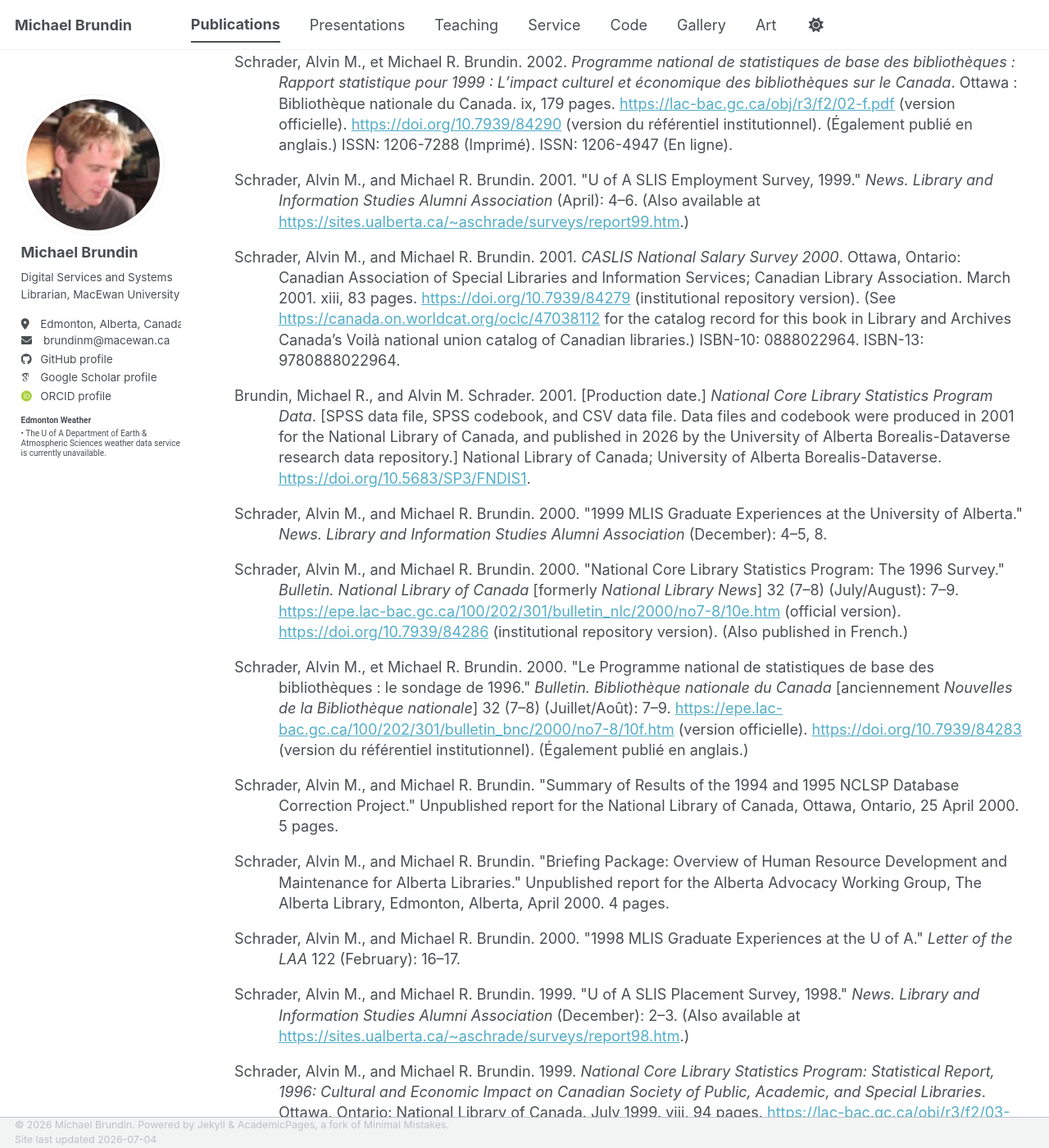
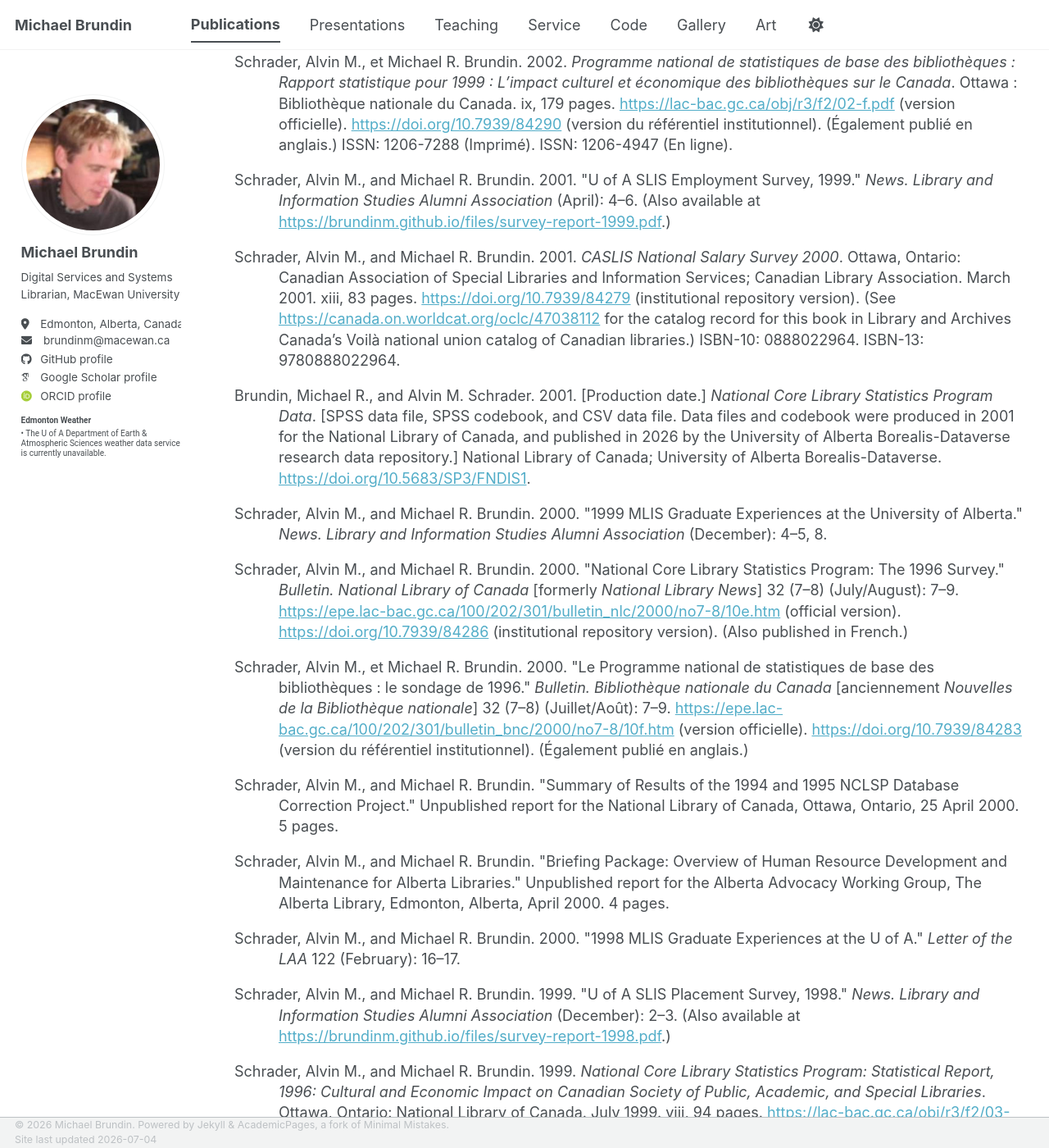
Before and after one commit to brundinm/brundinm.github.io, a Jekyll site: the page built from _pages/publications.html, in a window 1280 px wide and 1400 px high, scrolled down 3348 px. Shown: the whole window at 82% size. Built offline with Jekyll 4.4.1, drawn with Linux system fonts in a browser that asks for light colours; some web fonts are replaced; a script bundle is joined from its source files by our own code; library files that are not in the unit come from our copies; some of the changed lines change nothing that is shown; some of the changed text lies outside the part shown.

Commit message:
Code additions

```diff
--- a/_pages/publications.html
+++ b/_pages/publications.html
@@ -82,7 +82,7 @@ ul li {
   Schrader, Alvin M., et Michael R. Brundin. 2002. <em>Programme national de statistiques de base des bibliothèques : Rapport statistique pour 1999 : L’impact culturel et économique des bibliothèques sur le Canada</em>. Ottawa : Bibliothèque nationale du Canada. ix, 179 pages. <a href="https://lac-bac.gc.ca/obj/r3/f2/02-f.pdf" target="_blank">https://lac-bac.gc.ca/obj/r3/f2/02-f.pdf</a> (version officielle). <a href="https://doi.org/10.7939/84290" target="_blank">https://doi.org/10.7939/84290</a> (version du référentiel institutionnel). (Également publié en anglais.) ISSN: 1206-7288 (Imprimé). ISSN: 1206-4947 (En ligne).
 </p>
 <p class="hanging-indent">
-  Schrader, Alvin M., and Michael R. Brundin. 2001. "U of A SLIS Employment Survey, 1999." <em>News. Library and Information Studies Alumni Association</em> (April): 4–6. (Also available at <a href="https://sites.ualberta.ca/~aschrade/surveys/report99.htm" target="_blank">https://sites.ualberta.ca/~aschrade/surveys/report99.htm</a>.)
+  Schrader, Alvin M., and Michael R. Brundin. 2001. "U of A SLIS Employment Survey, 1999." <em>News. Library and Information Studies Alumni Association</em> (April): 4–6. (Also available at <a href="https://brundinm.github.io/files/survey-report-1999.pdf" target="_blank">https://brundinm.github.io/files/survey-report-1999.pdf</a>.)
 </p>
 <p class="hanging-indent">
   Schrader, Alvin M., and Michael R. Brundin. 2001. <em>CASLIS National Salary Survey 2000</em>. Ottawa, Ontario: Canadian Association of Special Libraries and Information Services; Canadian Library Association. March 2001. xiii, 83 pages. <a href="https://doi.org/10.7939/84279" target="_blank">https://doi.org/10.7939/84279</a> (institutional repository version). (See <a href="https://canada.on.worldcat.org/oclc/47038112" target="_blank">https://canada.on.worldcat.org/oclc/47038112</a> for the catalog record for this book in Library and Archives Canada’s Voilà national union catalog of Canadian libraries.) ISBN-10: 0888022964. ISBN-13: 9780888022964.
@@ -109,7 +109,7 @@ ul li {
   Schrader, Alvin M., and Michael R. Brundin. 2000. "1998 MLIS Graduate Experiences at the U of A." <em>Letter of the LAA</em> 122 (February): 16–17.
 </p>
 <p class="hanging-indent">
-  Schrader, Alvin M., and Michael R. Brundin. 1999. "U of A SLIS Placement Survey, 1998." <em>News. Library and Information Studies Alumni Association</em> (December): 2–3. (Also available at <a href="https://sites.ualberta.ca/~aschrade/surveys/report98.htm" target="_blank">https://sites.ualberta.ca/~aschrade/surveys/report98.htm</a>.)
+  Schrader, Alvin M., and Michael R. Brundin. 1999. "U of A SLIS Placement Survey, 1998." <em>News. Library and Information Studies Alumni Association</em> (December): 2–3. (Also available at <a href="https://brundinm.github.io/files/survey-report-1998.pdf" target="_blank">https://brundinm.github.io/files/survey-report-1998.pdf</a>.)
 </p>
 <p class="hanging-indent">
   Schrader, Alvin M., and Michael R. Brundin. 1999. <em>National Core Library Statistics Program: Statistical Report, 1996: Cultural and Economic Impact on Canadian Society of Public, Academic, and Special Libraries</em>. Ottawa, Ontario: National Library of Canada. July 1999. viii, 94 pages. <a href="https://lac-bac.gc.ca/obj/r3/f2/03-e.pdf" target="_blank">https://lac-bac.gc.ca/obj/r3/f2/03-e.pdf</a> (official version). <a href="https://doi.org/10.7939/84284" target="_blank">https://doi.org/10.7939/84284</a> (institutional repository version). (Also published in French.) ISSN: 1206-727X (Print). ISSN: 1206-4939 (Online).
@@ -118,5 +118,5 @@ ul li {
   Schrader, Alvin M., et Michael R. Brundin. 1999. <em>Programme national de statistiques de base des bibliothèques pour l’année 1996 : L’impact culturel et économique des bibliothèques publiques, universitaires et spécialisées sur la société canadienne</em>. Ottawa : Bibliothèque nationale du Canada. Juillet 1999. viii, 112 pages. <a href="https://lac-bac.gc.ca/obj/r3/f2/03-f.pdf" target="_blank">https://lac-bac.gc.ca/obj/r3/f2/03-f.pdf</a> (version officielle). <a href="https://doi.org/10.7939/84291" target="_blank">https://doi.org/10.7939/84291</a> (version du référentiel institutionnel). (Également publié en anglais.) ISSN: 1206-7288 (Imprimé). ISSN: 1206-4947 (En ligne).
 </p>
 <p class="hanging-indent">
-  Schrader, Alvin M., and Michael R. Brundin. 1999. "U of A SLIS Placement Survey, 1997." <em>News. Library and Information Studies Alumni Association</em> (April): 6–7. (Also available at <a href="https://sites.ualberta.ca/~aschrade/surveys/report97.htm" target="_blank">https://sites.ualberta.ca/~aschrade/surveys/report97.htm</a>.)
+  Schrader, Alvin M., and Michael R. Brundin. 1999. "U of A SLIS Placement Survey, 1997." <em>News. Library and Information Studies Alumni Association</em> (April): 6–7. (Also available at <a href="https://brundinm.github.io/files/survey-report-1997.pdf" target="_blank">https://brundinm.github.io/files/survey-report-1997.pdf</a>.)
 </p>
```
Also changed, not shown: 3 other files.
